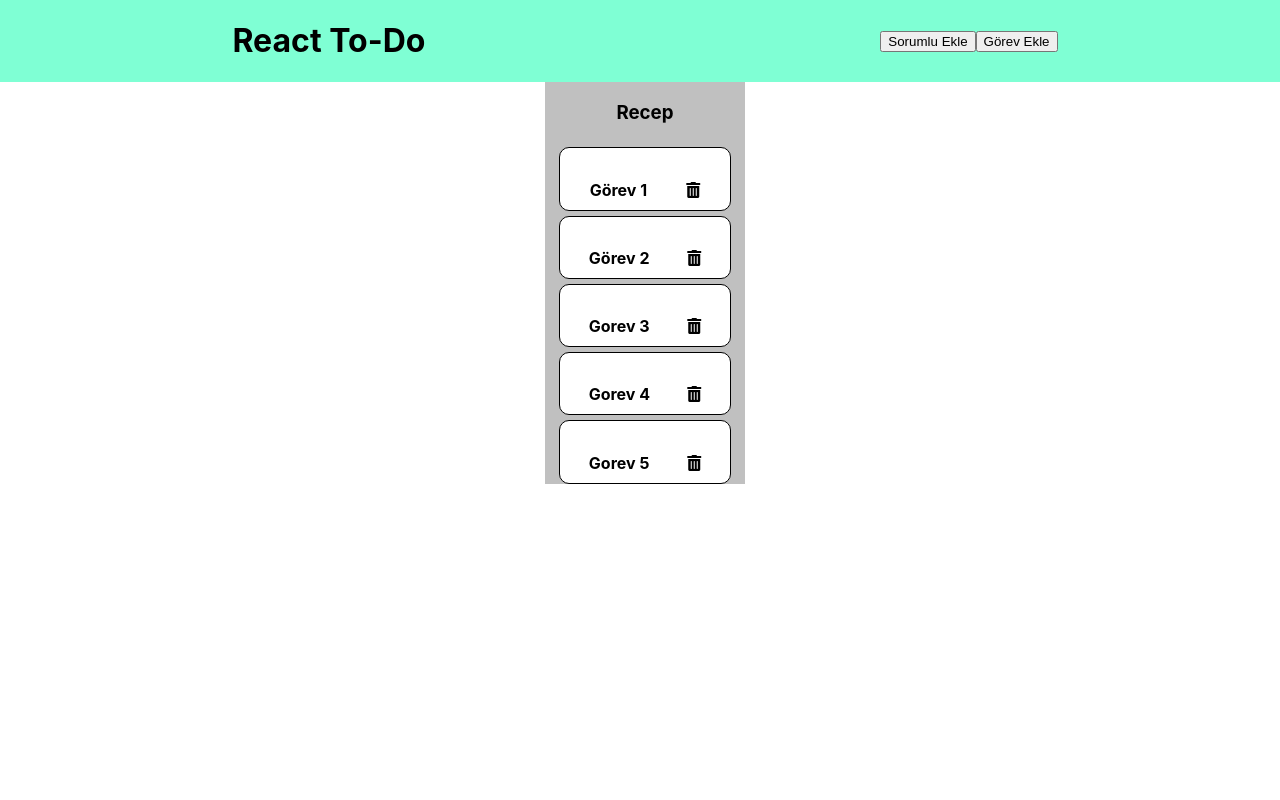
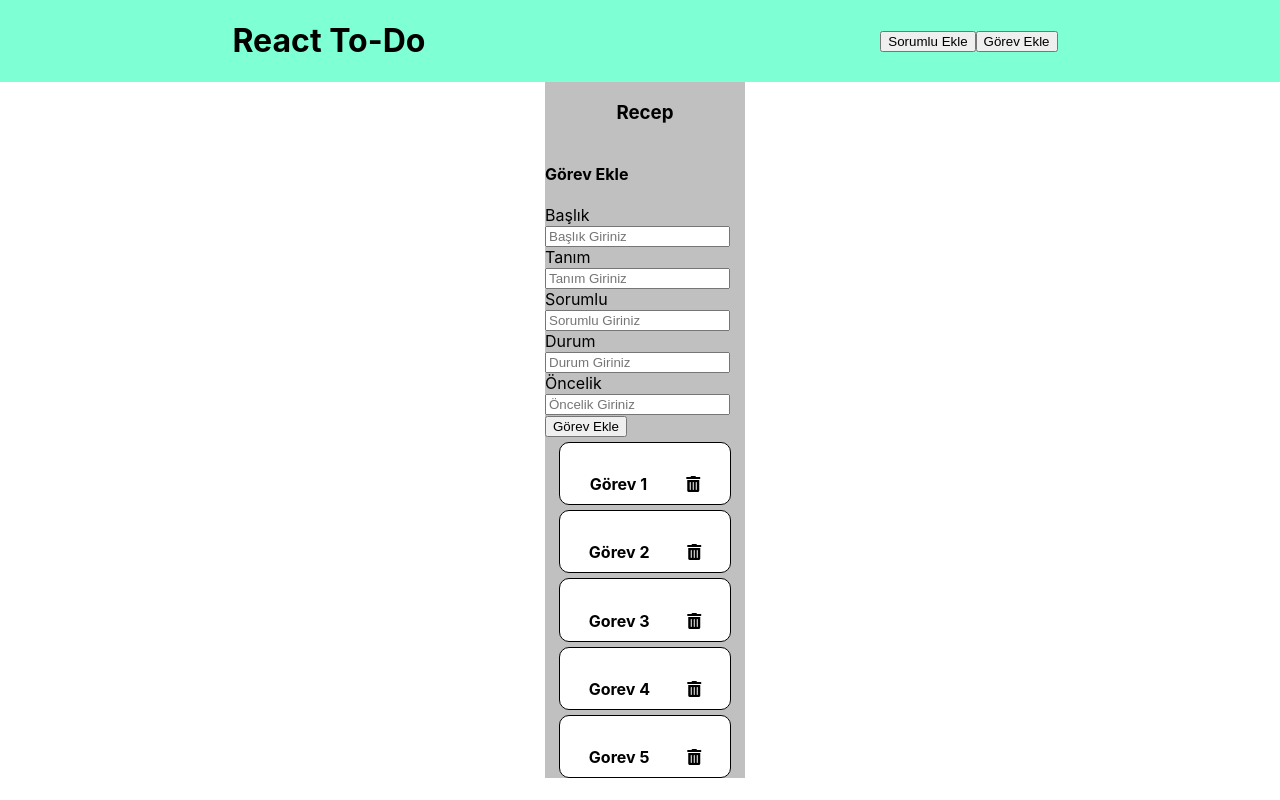
Before and after one commit to onalanrecep/react-todo, a React (Create React App) app in the folder todoreact/: page / in a window 1280 px wide. Built offline with nearby package versions, Linux system fonts and the light colour scheme.

Commit message:
react-pose eklendi ve gorev ekle formu oluşturuldu henüz işlevsel değil

```diff
--- a/todoreact/package.json
+++ b/todoreact/package.json
@@ -8,6 +8,7 @@
     "@testing-library/user-event": "^7.2.1",
     "react": "^16.13.1",
     "react-dom": "^16.13.1",
+    "react-pose": "^4.0.10",
     "react-scripts": "3.4.1"
   },
   "scripts": {
--- a/todoreact/src/App.js
+++ b/todoreact/src/App.js
@@ -1,6 +1,7 @@
 import React, { Component } from 'react';
 import Navbar from './components/Navbar';
 //import Gorev from './components/Gorev';
+import AddGorev from './components/AddGorev';
 import Gorevler from './components/Gorevler';
 import './App.css';
 
@@ -20,6 +21,7 @@ render() {
       <div className="sorumlular">
         <div className="sorumlu">
           <h3 className="baslik"> {'Recep'} </h3>
+          <AddGorev />
           <Gorevler />
         </div>
       </div>
--- /dev/null
+++ b/todoreact/src/components/AddGorev.js
@@ -0,0 +1,53 @@
+import React, { Component } from 'react'
+
+class AddGorev extends Component {
+    render() {
+        return (
+            <div>
+               <h4>{'Görev Ekle'}</h4>
+                <form>
+                    <div>
+                        <label htmlFor="baslik">Başlık</label>
+                        <input
+                        type="text"
+                        name="baslik"
+                        id="baslik"
+                        placeholder="Başlık Giriniz"
+                        />
+                        <label htmlFor="tanim">Tanım</label>
+                        <input
+                        type="text"
+                        name="tanim"
+                        id="tanim"
+                        placeholder="Tanım Giriniz"
+                        />
+                        <label htmlFor="sorumlu">Sorumlu</label>
+                        <input
+                        type="text"
+                        name="sorumlu"
+                        id="sorumlu"
+                        placeholder="Sorumlu Giriniz"
+                        />
+                        <label htmlFor="durum">Durum</label>
+                        <input
+                        type="text"
+                        name="durum"
+                        id="durum"
+                        placeholder="Durum Giriniz"
+                        />
+                        <label htmlFor="oncelik">Öncelik</label>
+                        <input
+                        type="text"
+                        name="oncelik"
+                        id="oncelik"
+                        placeholder="Öncelik Giriniz"
+                        />
+                    </div>
+                    <button type="submit">{'Görev Ekle'}</button>
+                </form>
+            </div>
+        )
+    }
+}
+
+export default AddGorev;
```
Also changed, not shown: 1 other file (tests, documents, lock files or other folders).
